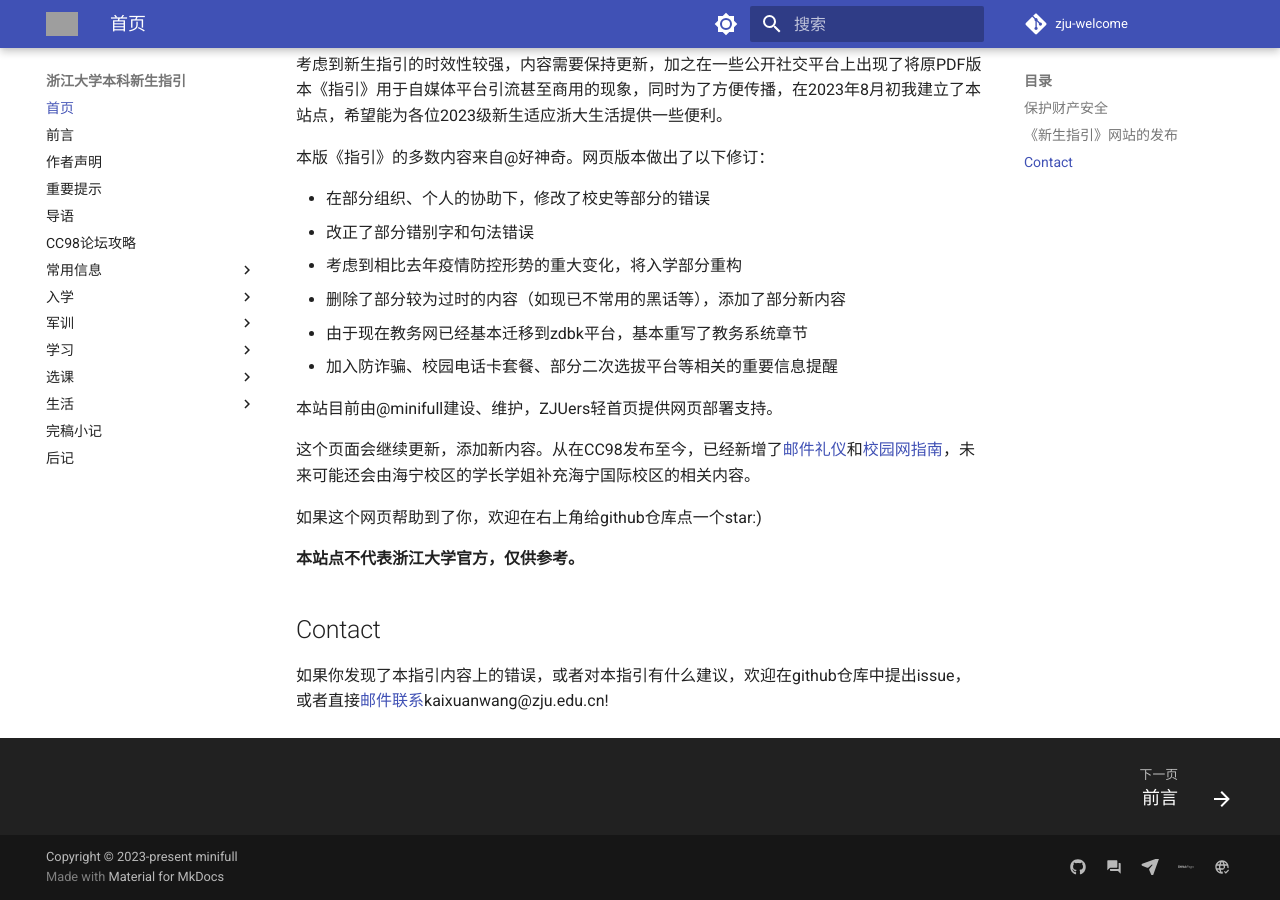
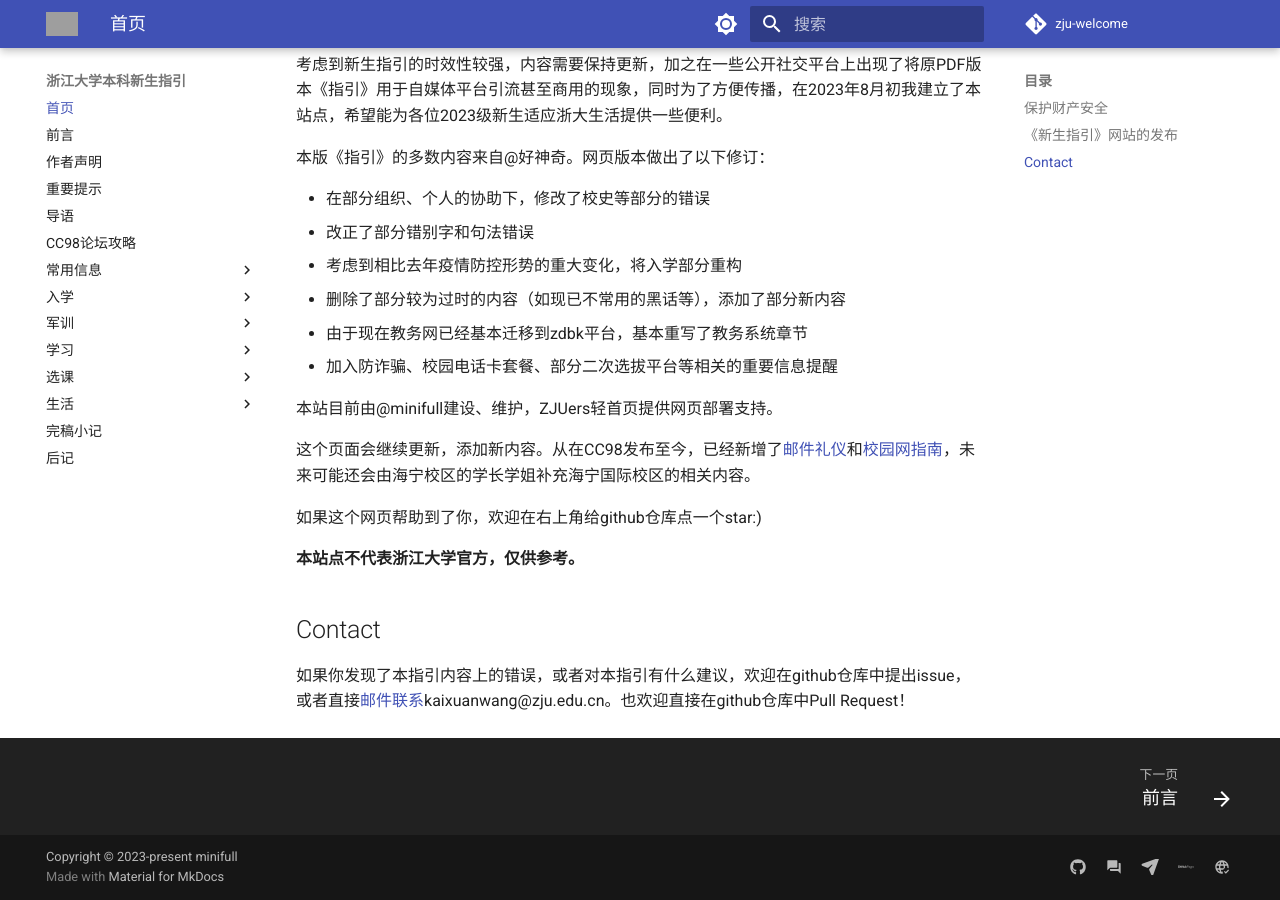
Before and after one commit to mini-full/zju-welcome, an MkDocs documentation site: the page built from docs/index.md, in a window 1280 px wide and 900 px high, scrolled down 1020 px. Built offline with MkDocs 1.6.1 and Material for MkDocs 9.7.7, drawn with Linux system fonts in a browser that asks for light colours; comment, search, counter and statistics services are not loaded; grey boxes are pictures that could not be loaded.

Commit message:
update index

```diff
--- a/docs/index.md
+++ b/docs/index.md
@@ -41,4 +41,4 @@
 
 ## Contact
 
-如果你发现了本指引内容上的错误，或者对本指引有什么建议，欢迎在github仓库中提出issue，或者直接[邮件联系](mailto:kaixuanwang@zju.edu.cn)kaixuanwang@zju.edu.cn!
+如果你发现了本指引内容上的错误，或者对本指引有什么建议，欢迎在github仓库中提出issue，或者直接[邮件联系](mailto:kaixuanwang@zju.edu.cn)kaixuanwang@zju.edu.cn。也欢迎直接在github仓库中Pull Request！
```
